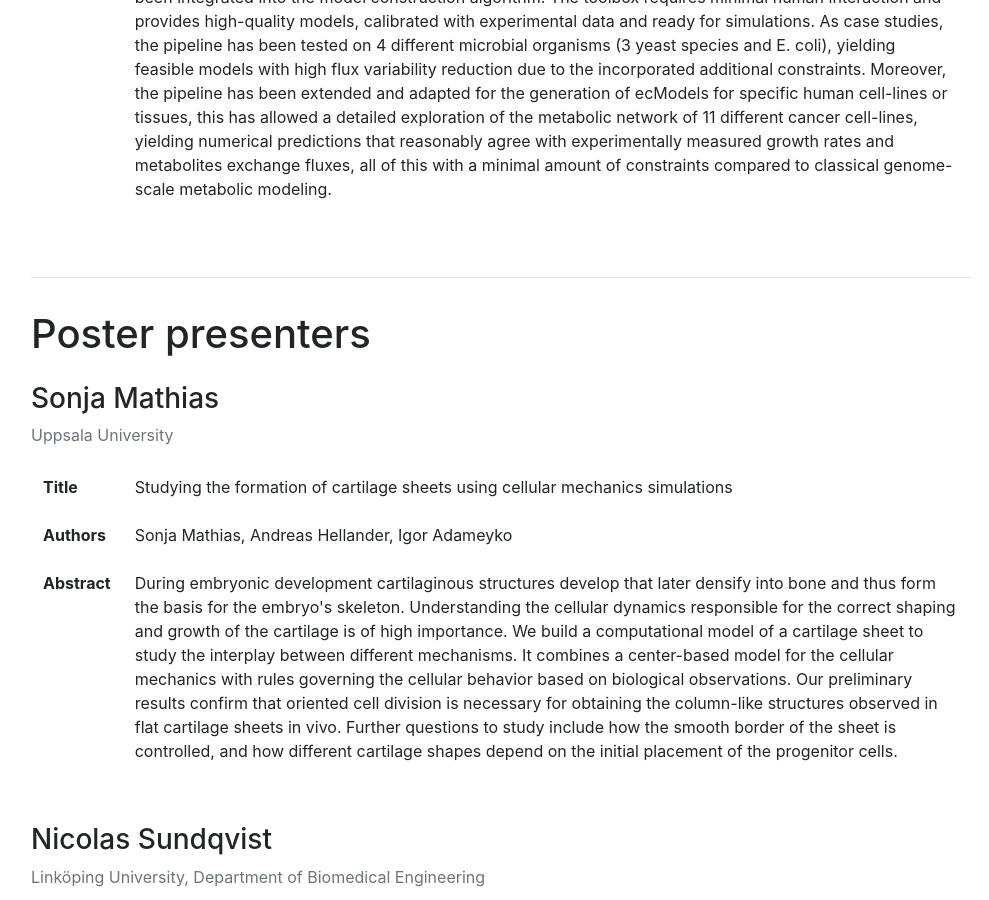
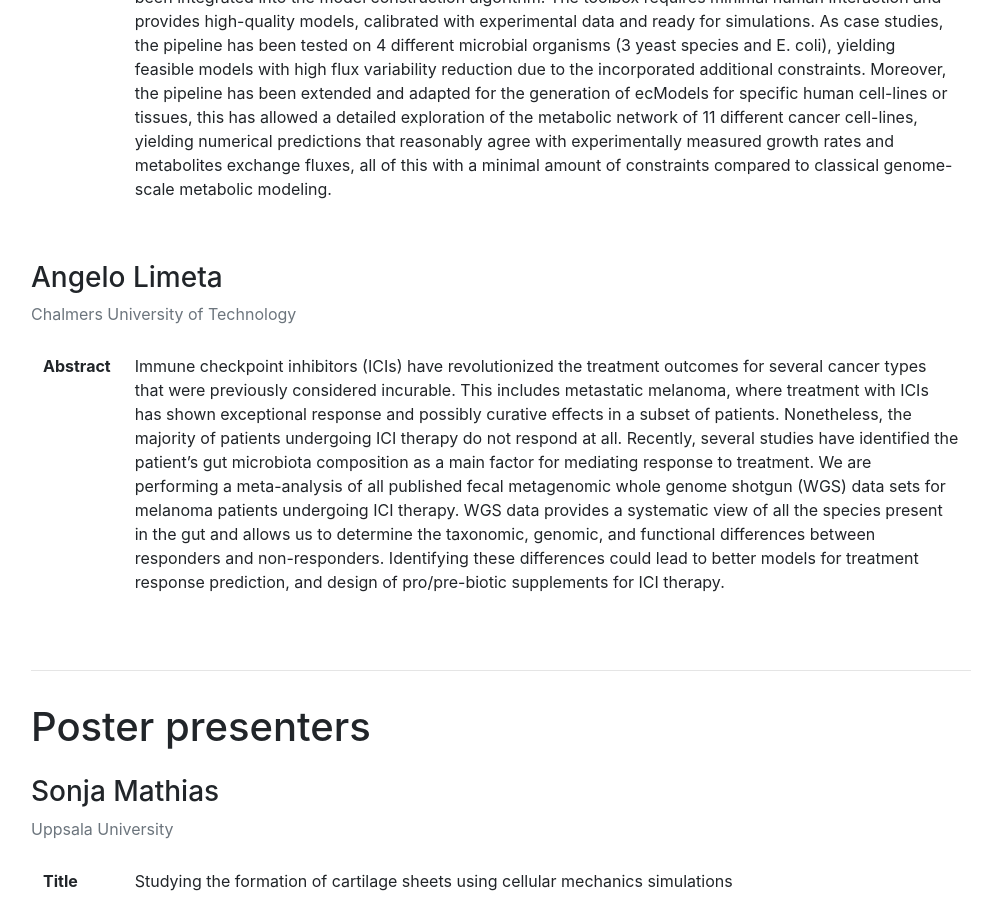
Before and after one commit to mbmworkshop/mbm, a Jekyll site: the page built from index.html, in a window 1280 px wide and 900 px high, scrolled down 9404 px. Shown: the whole window, without its empty margins (139-1128 px from the left). Built offline with Jekyll 4.4.1, drawn with Linux system fonts in a browser that asks for light colours; nearby versions of some CDN libraries.

Commit message:
Added new speaker

```diff
--- a/_includes/speakers.html
+++ b/_includes/speakers.html
@@ -476,6 +476,24 @@
         </table>
       </div>
     </div>
+    <div class="row py-3">
+      <div class="col">
+        <h3>Angelo Limeta</h3>
+        <p class="text-muted">
+          Chalmers University of Technology
+        </p>
+        <table class="table">
+          <tbody>
+            <tr>
+              <th scope="row" style="border: none;">Abstract</th>
+              <td style="border: none;">
+                Immune checkpoint inhibitors (ICIs) have revolutionized the treatment outcomes for several cancer types that were previously considered incurable. This includes metastatic melanoma, where treatment with ICIs has shown exceptional response and possibly curative effects in a subset of patients. Nonetheless, the majority of patients undergoing ICI therapy do not respond at all. Recently, several studies have identified the patient’s gut microbiota composition as a main factor for mediating response to treatment. We are performing a meta-analysis of all published fecal metagenomic whole genome shotgun (WGS) data sets for melanoma patients undergoing ICI therapy. WGS data provides a systematic view of all the species present in the gut and allows us to determine the taxonomic, genomic, and functional differences between responders and non-responders. Identifying these differences could lead to better models for treatment response prediction, and design of pro/pre-biotic supplements for ICI therapy.
+              </td>
+            </tr>
+          </tbody>
+        </table>
+      </div>
+    </div>
   </div>
 </div>
 <hr>
```
